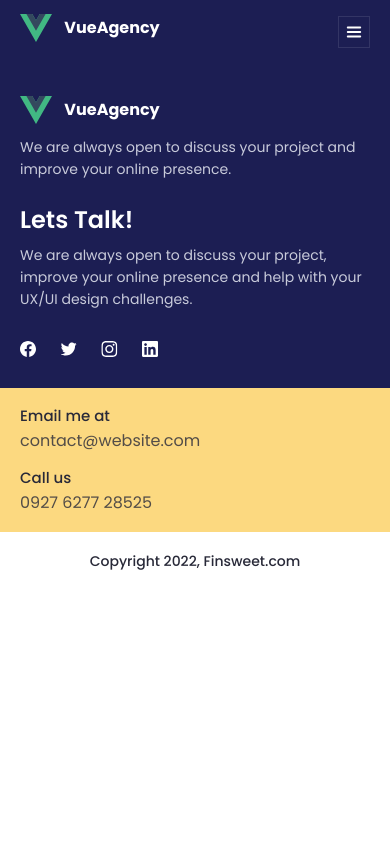
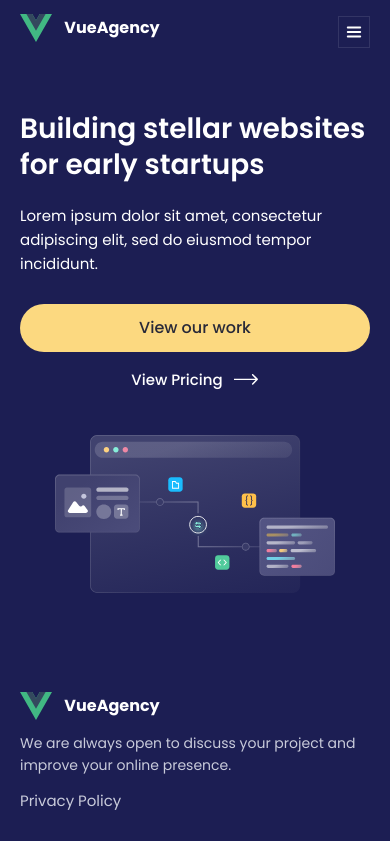
Before and after one commit to danelian/vueagency, a Vue app: page / in a window 390 px wide. Shown: the top 841 px of the page. Built offline with nearby package versions, Linux system fonts and the light colour scheme.

Commit message:
fixes & add privacy policy & section home-hero

```diff
--- a/src/assets/base.css
+++ b/src/assets/base.css
@@ -104,3 +104,9 @@ body {
 	padding: 0 var(--container-offset);
 	max-width: var(--container-width);
 }
+
+@media screen and (max-width: 576px) {
+  body {
+    font-size: 15px;
+  }
+}
--- a/src/assets/main.css
+++ b/src/assets/main.css
@@ -1,6 +1,17 @@
 @import './base.css';
 
-.section-title {
+.title-h1 {
+  margin-top: 0;
+  margin-bottom: 0;
+  font-size: 54px;
+  font-weight: 600;
+  line-height: 1.3;
+  color: var(--dark-blue-color);
+}
+.title-h1:not(:last-child) {
+  margin-bottom: 24px;
+}
+.title-h2 {
   margin-top: 0;
   margin-bottom: 0;
   font-size: 48px;
@@ -8,21 +19,114 @@
   line-height: 1.3;
   color: var(--dark-blue-color);
 }
-.section-title:not(:last-child) {
+.title-h2:not(:last-child) {
   margin-bottom: 16px;
 }
 
+.row-buttons {
+  display: flex;
+  align-items: center;
+  justify-content: flex-start;
+  flex-wrap: wrap;
+  margin-top: 48px;
+}
+.row-buttons a:not(:last-child),
+.row-buttons button:not(:last-child) {
+  margin-right: 40px;
+}
+
+.button-primary {
+  display: inline-flex;
+  align-items: center;
+  justify-content: center;
+  padding: 23px 48px;
+  font-size: 18px;
+  font-weight: 500;
+  line-height: 1;
+  text-decoration: none;
+  color: var(--dark-blue-color);
+  border-radius: 50px;
+  background-color: var(--yellow-color);
+  transition: all .3s ease;
+}
+.button-primary:hover {
+  background-color: #fde4a6;
+}
+
+.link-witharrow {
+  display: inline-flex;
+  align-items: center;
+  justify-content: flex-start;
+  font-size: 16px;
+  font-weight: 500;
+  line-height: 1;
+  text-decoration: none;
+  color: var(--dark-blue-color);
+  transition: color .3s ease;
+}
+.link-witharrow svg {
+  margin-left: 14px;
+}
+.link-witharrow:hover {
+  color: var(--royal-blue-color);
+}
+
 @media screen and (max-width: 1024px) {
-  .section-title {
+  .title-h1 {
+    font-size: 40px;
+  }
+  .title-h1:not(:last-child) {
+    margin-bottom: 20px;
+  }
+  .title-h2 {
     font-size: 32px;
   }
-  .section-title:not(:last-child) {
+  .title-h2:not(:last-child) {
     margin-bottom: 12px;
+  }
+  .row-buttons {
+    margin-top: 36px;
+  }
+  .row-buttons a:not(:last-child),
+  .row-buttons button:not(:last-child) {
+    margin-right: 20px;
+  }
+  .button-primary {
+    padding: 16px 28px;
+    font-size: 16px;
+  }
+  .link-witharrow {
+    font-size: 15px;
+  }
+  .link-witharrow svg {
+    margin-left: 10px;
   }
 }
 
 @media screen and (max-width: 576px) {
-  .section-title {
+  .title-h1 {
+    font-size: 28px;
+  }
+  .title-h2 {
     font-size: 24px;
   }
+  .row-buttons {
+    margin-top: 28px;
+    flex-direction: column;
+    justify-content: center;
+  }
+  .row-buttons a:not(:last-child),
+  .row-buttons button:not(:last-child) {
+    margin-right: 0;
+    margin-bottom: 20px;
+  }
+  .button-primary {
+    width: 100%;
+  }
+  .link-witharrow {
+    font-size: 15px;
+  }
+  .link-witharrow svg {
+    margin-left: 10px;
+  }
 }
--- a/src/components/Footer.vue
+++ b/src/components/Footer.vue
@@ -11,9 +11,10 @@
             </div>
           </RouterLink>
           <p>We are always open to discuss your project and improve your online presence.</p>
+          <RouterLink to="/privacy-policy">Privacy Policy</RouterLink>
         </div>
         <div class="footer__right">
-          <h2 class="section-title">Lets Talk!</h2>
+          <h2 class="title-h2">Lets Talk!</h2>
           <p>We are always open to discuss your project, improve your online presence and help with your UX/UI design challenges.</p>
           <div class="socials">
             <a href="http://facebook.com" target="_blank" rel="noopener noreferrer">
@@ -89,7 +90,7 @@
             <RouterLink to="/about-us">About us</RouterLink>
             <RouterLink to="/features">Features</RouterLink>
             <RouterLink to="/pricing">Pricing</RouterLink>
-            <RouterLink to="/faq">FAQ</RouterLink>
+            <RouterLink to="/portfolio">Portfolio</RouterLink>
             <RouterLink to="/blog">Blog</RouterLink>
             <RouterLink to="/contact-us">Contact us</RouterLink>
           </div>
@@ -122,11 +123,21 @@
   }
   &__left,
   &__right {
+    >a {
+      margin-top: 12px;
+      display: inline-flex;
+      text-decoration: none;
+      color: rgba(244,246,252,.8);
+      transition: color .3s ease;
+      &:hover {
+        color: var(--white-color);
+      }
+    }
     p {
       max-width: 400px;
       color: rgba(244,246,252,.8);
     }
-    .section-title {
+    .title-h2 {
       color: var(--white-color);
     }
   }
@@ -134,6 +145,7 @@
     display: flex;
     align-items: flex-start;
     justify-content: flex-start;
+    margin-top: 12px;
     padding: 18px 36px;
     width: 520px;
     background-color: var(--yellow-color);
@@ -289,7 +301,7 @@
     }
     &__left,
     &__right {
-      .section-title {
+      .title-h2 {
         margin-bottom: 8px;
       }
       p {
--- a/src/components/Header.vue
+++ b/src/components/Header.vue
@@ -66,7 +66,7 @@ export default {
               <RouterLink @click="toggleMenu" to="/about-us">About us</RouterLink>
               <RouterLink @click="toggleMenu" to="/features">Features</RouterLink>
               <RouterLink @click="toggleMenu" to="/pricing">Pricing</RouterLink>
-              <RouterLink @click="toggleMenu" to="/faq">FAQ</RouterLink>
+              <RouterLink @click="toggleMenu" to="/portfolio">Portfolio</RouterLink>
               <RouterLink @click="toggleMenu" to="/blog">Blog</RouterLink>
               <RouterLink @click="toggleMenu" to="/contact-us">Contact us</RouterLink>
             </div>
--- /dev/null
+++ b/src/components/blocks/HomeHero.vue
@@ -0,0 +1,88 @@
+<script></script>
+
+<template>
+  <section class="home-hero">
+    <div class="container">
+      <div class="home-hero__container">
+        <div class="home-hero__content">
+          <h1 class="title-h1">Building stellar websites for early startups</h1>
+          <p>Lorem ipsum dolor sit amet, consectetur adipiscing elit, sed do eiusmod tempor incididunt.</p>
+          <div class="row-buttons">
+            <RouterLink to="/" class="button-primary">View our work</RouterLink>
+            <RouterLink to="/pricing" class="link-witharrow">View Pricing<svg width="26" height="13" viewBox="0 0 26 13" fill="none" xmlns="http://www.w3.org/2000/svg"><path fill-rule="evenodd" clip-rule="evenodd" d="M20.1587 1.21301L24.787 5.84135C25.071 6.12537 25.071 6.58585 24.787 6.86987L20.1587 11.4982C19.8746 11.7822 19.4141 11.7822 19.1301 11.4982C18.8461 11.2142 18.8461 10.7537 19.1301 10.4697L22.5169 7.08288H1V5.62834H22.5169L19.1301 2.24153C18.8461 1.95751 18.8461 1.49703 19.1301 1.21301C19.4141 0.928996 19.8746 0.928996 20.1587 1.21301Z" fill="currentColor"/></svg></RouterLink>
+          </div>
+        </div>
+        <div class="home-hero__image">
+          <img src="/public/illustrations/home-hero-illustration.svg" alt="">
+        </div>
+      </div>
+    </div>
+  </section>
+</template>
+
+<style lang="scss" scoped>
+.home-hero {
+  padding: 128px 0;
+  min-height: 670px;
+  color: var(--white-color);
+  background-color: var(--tint-blue-color);
+  &__container {
+    display: flex;
+    align-items: center;
+    justify-content: space-between;
+    width: 100%;
+  }
+  &__content {
+    width: calc(47% - 30px);
+    .title-h1 {
+      color: var(--white-color);
+    }
+    .link-witharrow {
+      color: var(--white-color);
+      &:hover {
+        color: var(--yellow-color);
+      }
+    }
+    p {
+      max-width: 420px;
+    }
+  }
+  &__image {
+    width: calc(53% - 30px);
+    img {
+      width: 100%;
+    }
+  }
+}
+
+@media screen and (max-width: 1024px) {
+  .home-hero {
+    padding: 100px 0;
+    min-height: 500px;
+    &__content {
+      width: calc(50% - 12px);
+    }
+    &__image {
+      width: calc(50% - 12px);
+    }
+  }
+}
+
+@media screen and (max-width: 768px) {
+  .home-hero {
+    padding: 48px 0;
+    min-height: auto;
+    &__container {
+      justify-content: flex-start;
+      flex-direction: column;
+    }
+    &__content {
+      width: 100%;
+    }
+    &__image {
+      width: 80%;
+      margin: 48px auto 0 auto;
+    }
+  }
+}
+</style>
--- a/src/pages/Home.vue
+++ b/src/pages/Home.vue
@@ -1,7 +1,7 @@
 <script setup>
-
+import HomeHero from '../components/blocks/HomeHero.vue'
 </script>
 
 <template>
-
+  <HomeHero />
 </template>
--- /dev/null
+++ b/src/pages/Portfolio.vue
@@ -0,0 +1,7 @@
+<script setup>
+
+</script>
+
+<template>
+
+</template>
--- /dev/null
+++ b/src/pages/PrivacyPolicy.vue
@@ -0,0 +1,7 @@
+<script setup>
+
+</script>
+
+<template>
+
+</template>
--- a/src/router/index.js
+++ b/src/router/index.js
@@ -3,9 +3,10 @@ import Home from '../pages/Home.vue'
 import AboutUs from '../pages/AboutUs.vue'
 import Features from '../pages/Features.vue'
 import Pricing from '../pages/Pricing.vue'
-import Faq from '../pages/Faq.vue'
+import Portfolio from '../pages/Portfolio.vue'
 import Blog from '../pages/Blog.vue'
 import ContactUs from '../pages/ContactUs.vue'
+import PrivacyPolicy from '../pages/PrivacyPolicy.vue'
 
 const router = createRouter({
   history: createWebHistory(import.meta.env.BASE_URL),
@@ -31,9 +32,9 @@ const router = createRouter({
       component: Pricing
     },
     {
-      path: '/faq',
-      name: 'faq',
-      component: Faq
+      path: '/portfolio',
+      name: 'portfolio',
+      component: Portfolio
     },
     {
       path: '/blog',
@@ -44,6 +45,11 @@ const router = createRouter({
       path: '/contact-us',
       name: 'contact-us',
       component: ContactUs
+    },
+    {
+      path: '/privacy-policy',
+      name: 'privacy-policy',
+      component: PrivacyPolicy
     }
   ]
 })
```
Also changed, not shown: public/icons/link-witharrow-arrow.svg (added), public/illustrations/home-hero-illustration.svg (added).
